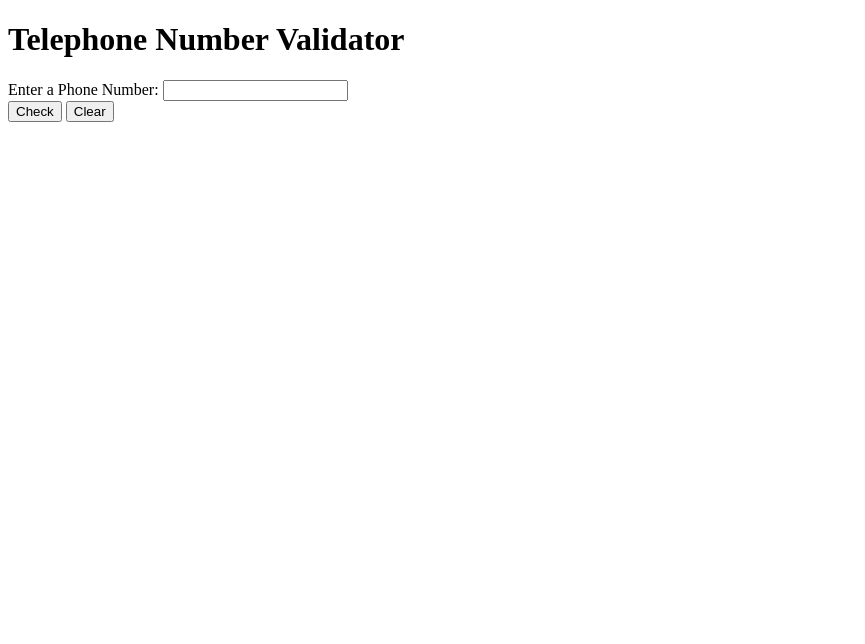
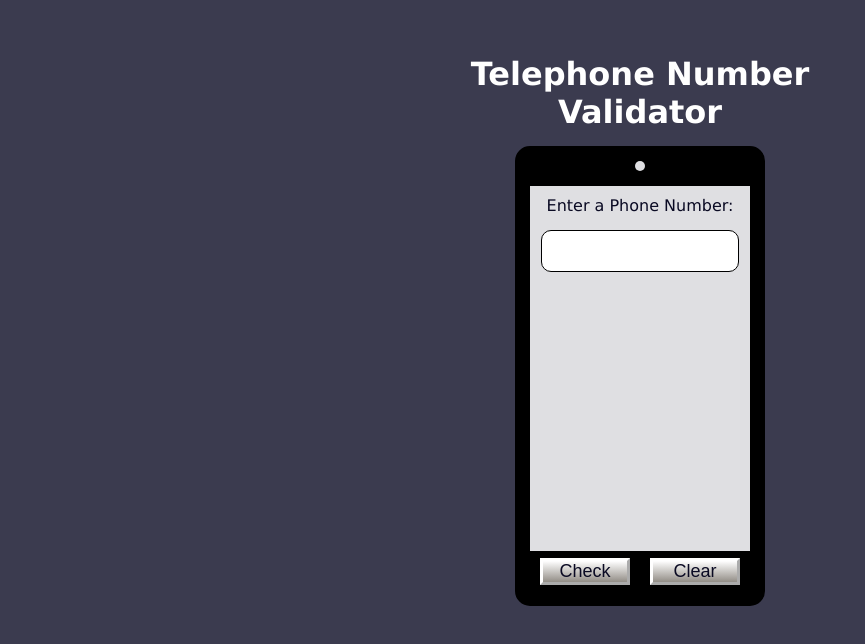
Before and after one commit to Ighareeb/JavaScript-Algorithms-and-Data-Structures--Beta---fCC, a website: page Project 14 - Telephone Number Validator/index.html in a window 1280 px wide. Shown: the whole page, without its empty margins (0-865 px from the left). Drawn offline with Linux system fonts and the light colour scheme.

Commit message:
added- CSS styles

```diff
--- a/Project 14 - Telephone Number Validator/index.html
+++ b/Project 14 - Telephone Number Validator/index.html
@@ -18,9 +18,9 @@
 			</div>
 			<!--  -->
 			<label for="user-input">Enter a Phone Number:</label>
-			<input type="text" id="user-input" max-length="20">
+			<input type="text" id="user-input" class="user-input" max-length="20">
 			<!--  -->
-			<div id="results-div"></div>
+			<div id="results-div" class="results-div"></div>
 			<!--  -->
 			<div class="phone-footer">
 				<button class="btn-styles" id="check-btn">Check</button>
--- a/Project 14 - Telephone Number Validator/styles.css
+++ b/Project 14 - Telephone Number Validator/styles.css
@@ -0,0 +1,112 @@
+/* reset default browser styles */
+* {
+	margin: 0;
+	padding: 0;
+	box-sizing: border-box;
+}
+
+/* Global colors + center positioning */
+:root {
+	--phone-colors: #dfdfe2;
+	--center-text: center;
+	--gray-00: #fff;
+}
+
+body {
+	background-color: #3b3b4f;
+	font-family: Verdana, Geneva, Tahoma, sans-serif;
+	color: #0a0a23;
+}
+
+main {
+	display: flex;
+	flex-wrap: wrap;
+	flex-direction: column;
+	align-items: center;
+	justify-content: center;
+	padding: 40px 10px;
+}
+
+h1 {
+	color: white;
+	width: 100%;
+	max-width: 480px;
+	text-align: var(--center-text);
+	margin: 15px;
+}
+
+.phone-container {
+	position: relative;
+	width: 250px;
+	height: 460px;
+	margin: 30 auto;
+	border: 15px solid black;
+	border-radius: 15px;
+	display: flex;
+	flex-direction: column;
+	align-items: center;
+	background-color: var(--phone-colors);
+}
+
+/* user input */
+label {
+	margin: 10px auto 5px;
+}
+
+.user-input {
+	display: block;
+	width: 90%;
+	height: 42px;
+	margin: 10px auto;
+	padding: 5px;
+	text-align: var(--center-text);
+	font-size: 16px;
+	border: 1px solid black;
+	border-radius: 10px;
+}
+
+/* validatoroutput/result */
+.results-div {
+	height: 265px;
+	width: 100%;
+	overflow-y: auto;
+}
+
+/* buttons container + buttons */
+.phone-footer {
+	width: 100%;
+	height: 40px;
+	position: absolute;
+	display: flex;
+	justify-content: center;
+	align-items: center;
+	bottom: 0;
+	background-color: black;
+}
+
+.btn-styles {
+	width: 100px;
+	margin: 10px;
+	color: #0a0a23;
+	background-color: #ffffff;
+	background-image: linear-gradient(#ffffff, #928d86);
+	border-color: #ffffff;
+	border-width: 3px;
+	font-size: 18px;
+	cursor: pointer;
+}
+
+/*  */
+.phone-background {
+	background-color: black;
+	width: 100%;
+	height: 25px;
+}
+
+.phone-camera {
+	background-color: var(--phone-colors);
+	width: 10px;
+	height: 10px;
+	margin: auto;
+	border-radius: 50%;
+}
```
